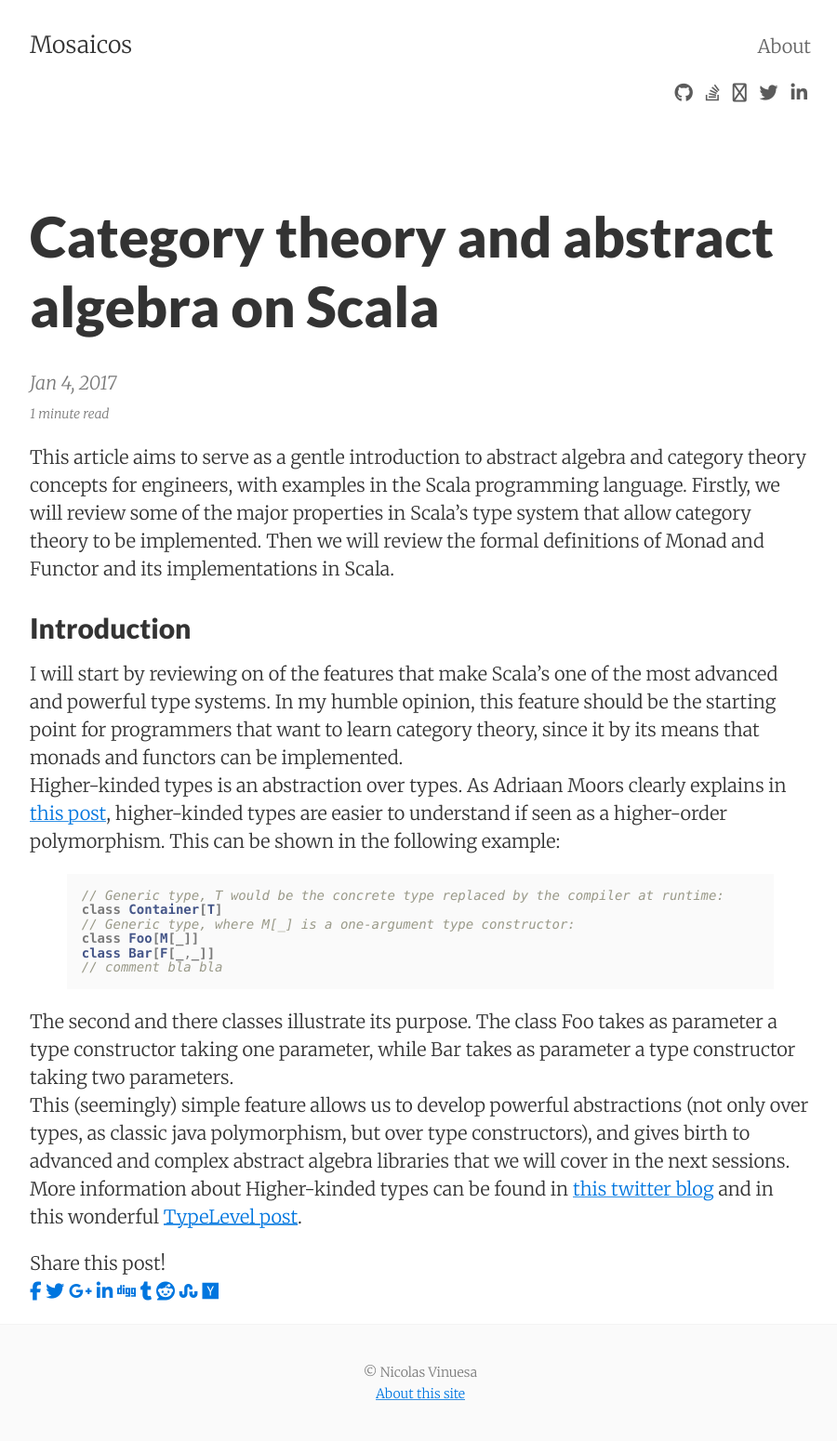
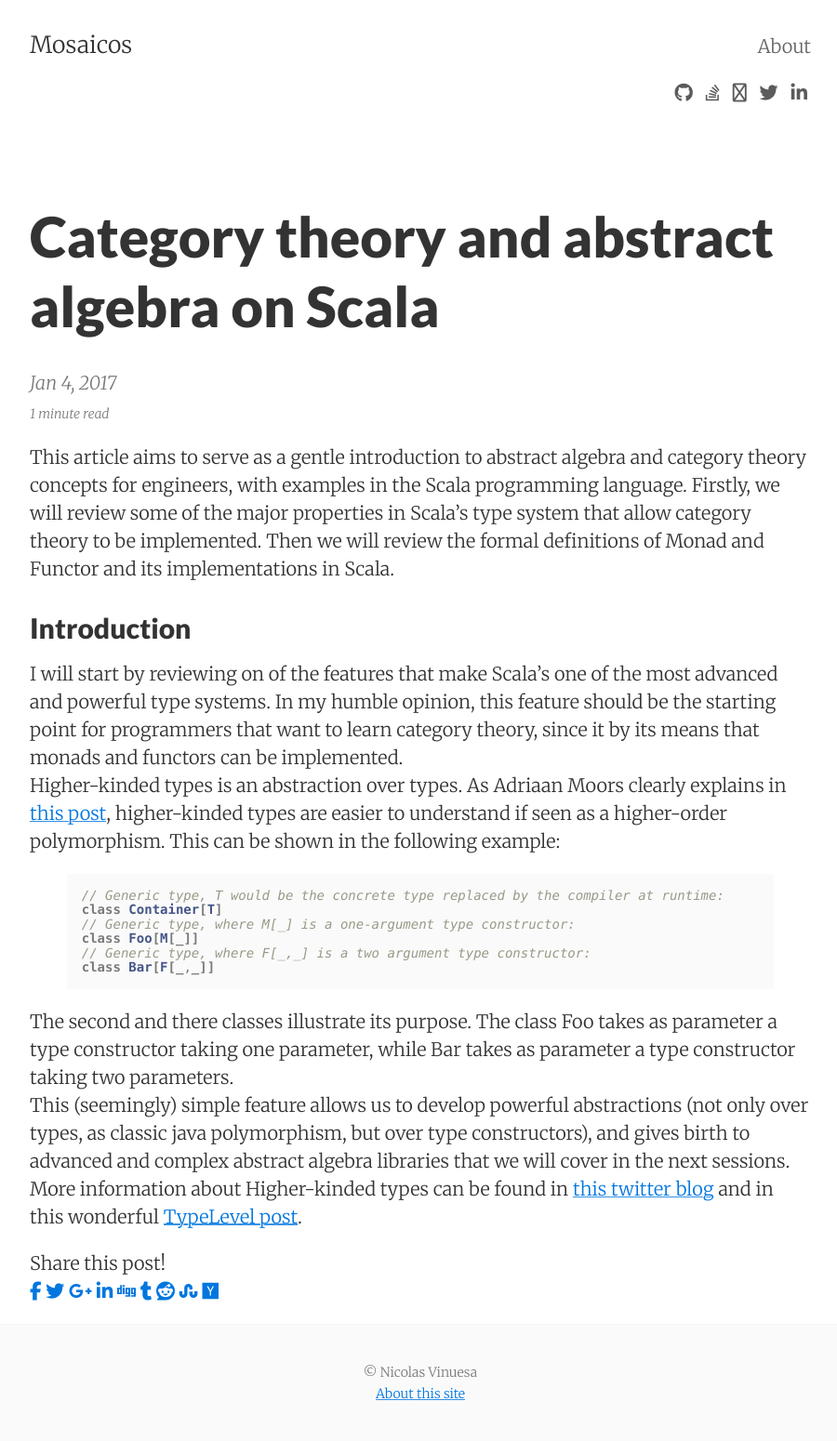
Before and after one commit to nvinuesa/nvinuesa.github.io, a Jekyll site: the page built from _posts/2017-01-04-category-theory-scala.markdown, in a window 1280 px wide. Shown: the whole page at 93% size, without its empty margins (188-1088 px from the left). Built offline with Jekyll 4.4.1, drawn with Linux system fonts in a browser that asks for light colours; nearby versions of some CDN libraries.

Commit message:
Update 2017-01-04-category-theory-scala.markdown

```diff
--- a/_posts/2017-01-04-category-theory-scala.markdown
+++ b/_posts/2017-01-04-category-theory-scala.markdown
@@ -18,8 +18,8 @@ Higher-kinded types is an abstraction over types. As Adriaan Moors clearly expla
 class Container[T]
 // Generic type, where M[_] is a one-argument type constructor:
 class Foo[M[_]]
+// Generic type, where F[_,_] is a two argument type constructor:
 class Bar[F[_,_]]
-// comment bla bla
 {% endhighlight %}
 
 The second and there classes illustrate its purpose. The class Foo takes as parameter a type constructor taking one parameter, while Bar takes as parameter a type constructor taking two parameters.
```
